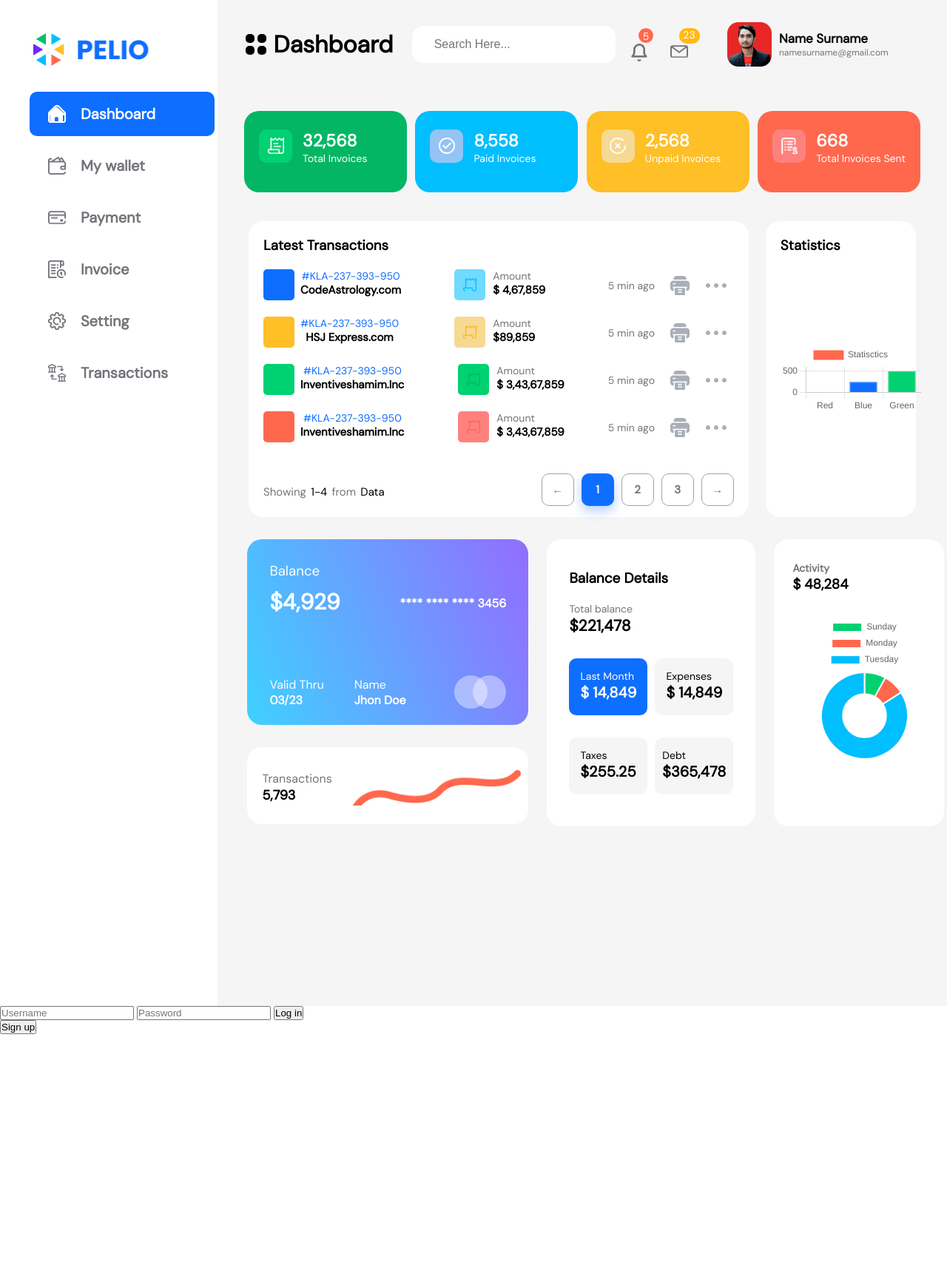
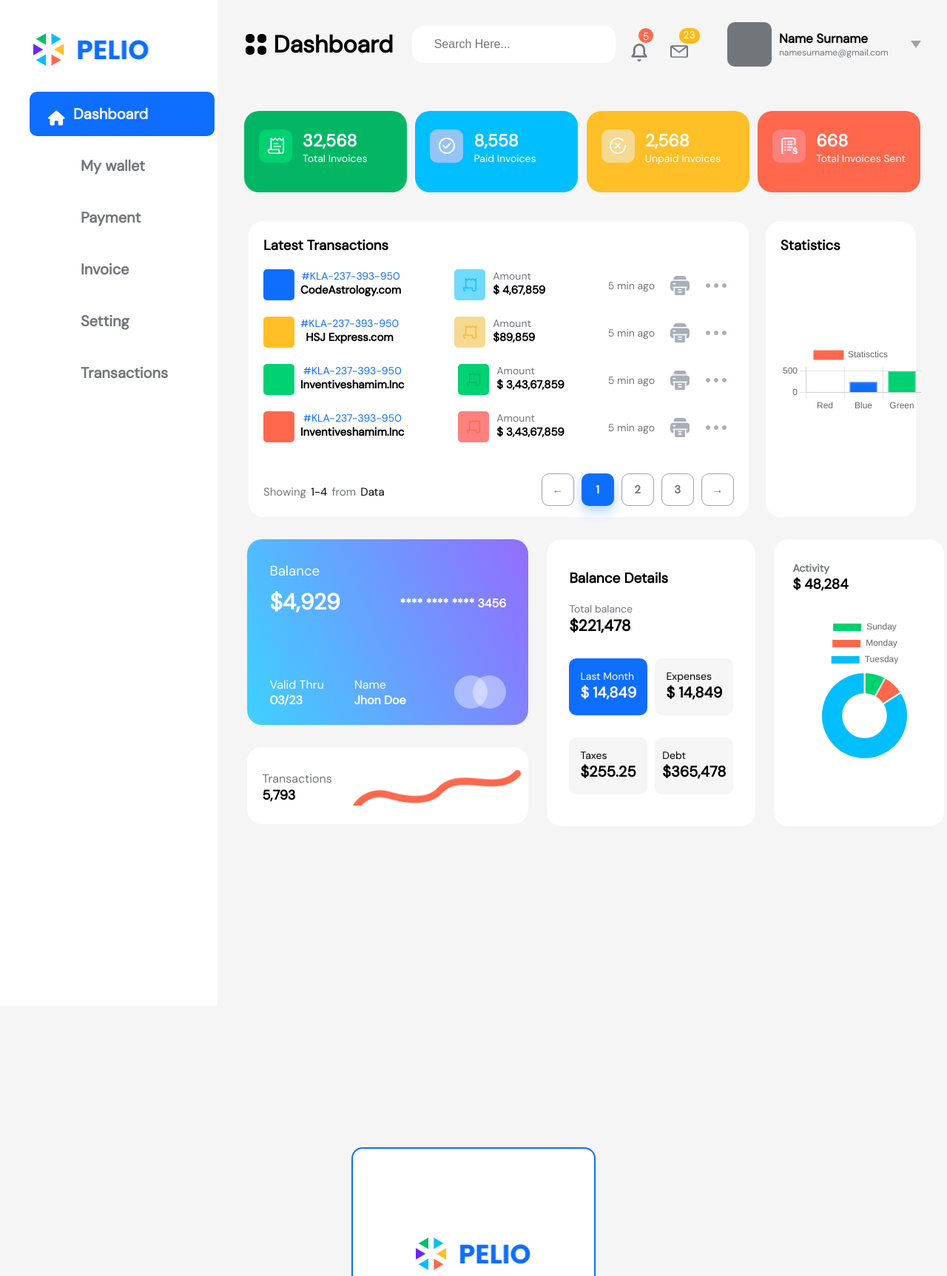
Before and after one commit to okqsna/Pelio, a plain HTML site: page index.html in a window 1280 px wide. Shown: the top 1725 px of the page at 74% size. Before the commit the page ends 1398 px from the top, so only its background shows below. Drawn offline with nearby package versions, Linux system fonts and the light colour scheme.

Commit message:
Update style.css

```diff
--- a/style.css
+++ b/style.css
@@ -2,6 +2,10 @@
     margin: 0;
     padding: 0;
     box-sizing: border-box;
+}
+.wrapp{
+    display: flex;
+    flex-direction: column;
 }
 .home__page{
     font-family: 'DM Sans', sans-serif;
@@ -10,13 +14,23 @@
     display: flex;
     flex-direction: row;
 }
+
 .left__hp{
     width:23%;
-    height: 150vh;
+    height: 170vh;
     background-color: #FFFFFF;
     display: flex;
     flex-direction: column;
     padding: 40px;
+}
+.right__hp{
+    width:77%;
+    height: 170vh;
+    background-color: #F5F5F5;
+    display: flex;
+    flex-direction: column;
+    padding:30px;
+
 }
 .logo__left{
     background-image: url(img/logo.png);
@@ -45,44 +59,41 @@
     margin-left: 20px;
 }
 .dashboard__logo_left{
-    background-image: url(img/home.png);
-    background-repeat: no-repeat;
-    background-size: cover;
-    width: 24px;
-    height: 24px;
+    width: 14px;
+    height: 14px;
 }
 .wallet__logo_left{
-    background-image: url(img/wallet.png);
+    /* background-image: url(img/wallet.png);
     background-repeat: no-repeat;
-    background-size: cover;
+    background-size: cover; */
     width: 24px;
     height: 24px;
 }
 .payment__logo_left{
-    background-image: url(img/card.png);
+    /* background-image: url(img/card.png);
     background-repeat: no-repeat;
-    background-size: cover;
+    background-size: cover; */
     width: 24px;
     height: 17.63px;
 }
 .invoice__logo_left{
-    background-image: url(img/receipt.png);
+    /* background-image: url(img/receipt.png);
     background-repeat: no-repeat;
-    background-size: cover;
+    background-size: cover; */
     width: 24px;
     height: 24px;
 }
 .setting__logo_left{
-    background-image: url(img/settings.png);
+    /* background-image: url(img/settings.png);
     background-repeat: no-repeat;
-    background-size: cover;
+    background-size: cover; */
     width: 24px;
     height: 24px;
 }
 .transactions__logo_left{
-    background-image: url(img/change.png);
+    /* background-image: url(img/change.png);
     background-repeat: no-repeat;
-    background-size: cover;
+    background-size: cover; */
     width: 24px;
     height: 24px;
 }
@@ -102,21 +113,15 @@
     padding: 25px;
     cursor: pointer;
 }
-.wallet__left:hover, .payment__left:hover,
+.dashboard__left:hover,.wallet__left:hover, .payment__left:hover,
 .invoice__left:hover, .setting__left:hover,
 .transactions__left:hover {
     color:#FFFFFF;
     background-color: #0E6EFF;
     transition: 0.3s;
+    cursor: pointer;
 }
-.right__hp{
-    width:77%;
-    height: 170vh;
-    background-color: #F5F5F5;
-    display: flex;
-    flex-direction: column;
-    padding:30px;
-}
+
 .header__right{
     display:flex ;
     flex-direction: row;
@@ -170,7 +175,7 @@
 
 .search__input:focus {
     outline: none;
-  }
+}
  .notifications__header_right{
     width: 43px;
     height: 47px;
@@ -232,11 +237,10 @@
     margin-left: 20px;
 }
 .acc__logo{
-    background-image: url(img/guy.png);
-    background-repeat: no-repeat;
-    background-size: cover;
+    background-color: #72757A;
     width: 60px;
     height: 60px;
+    border-radius: 10px;
 }
 .p1_acc{
     color: #000000;
@@ -250,12 +254,13 @@
     margin-left: 10px;
 }
 .triangle__acc{
-    background-image: url(img/triangle.png);
-    background-repeat: no-repeat;
-    background-size: cover;
-    width: 14px;
-    height: 8px;
+    width: 0;
+	height: 0;
+	border-left: 7px solid transparent;
+	border-right: 7px solid transparent;
+	border-top: 10px solid #A2A2A2;
     margin-left: 30px;
+    cursor: pointer;
 }
 .stat__hp{
     height: 149px;
@@ -830,9 +835,9 @@
     margin-left: 15px;
 }
 .transactions__left_bt p{
-font-size: 18px;
-font-weight: 700;
-color: #000000;
+    font-size: 18px;
+    font-weight: 700;
+    color: #000000;
 }
 .transactions__left_bt h5{
     font-weight: 400;
@@ -961,3 +966,53 @@
     font-weight: 700;
     color: #000000;
 }
+::-webkit-scrollbar {
+    width: 12px;
+  }
+  ::-webkit-scrollbar-track {
+  background-color: #F5F5F5;
+    border-radius:2px
+}
+
+  ::-webkit-scrollbar-thumb {
+    background: #A2A2A2;
+    border-radius: 2px;
+
+  }
+  ::-webkit-scrollbar-thumb:hover {
+    background: #A2A2A2;
+  }
+  .sign__page{
+    width: 100%;
+    background-color: #F5F5F5;
+    height: 100vh;
+    display: flex;
+    justify-content: center;
+    align-items: center;
+    flex-direction: column;
+}
+.logo__sign{
+    background-image: url(img/logo.png);
+    background-repeat: no-repeat;
+    background-size: cover;
+    height: 54px;
+    width: 156.58px;
+    margin-bottom: 50px;
+}
+.sign__card{
+    display: flex;
+    flex-direction: column;
+    justify-content: center;
+    align-items: center;
+    width: 330px;
+    height: 400px;
+    background-color: #FFFFFF;
+    border-radius: 15px;
+    border:2px solid #0E6EFF;
+}
+.user__sign{
+    background-color: #FFFFFF;
+    color: #0E6EFF;
+    padding: 4px;
+    border:none;
+}
```
